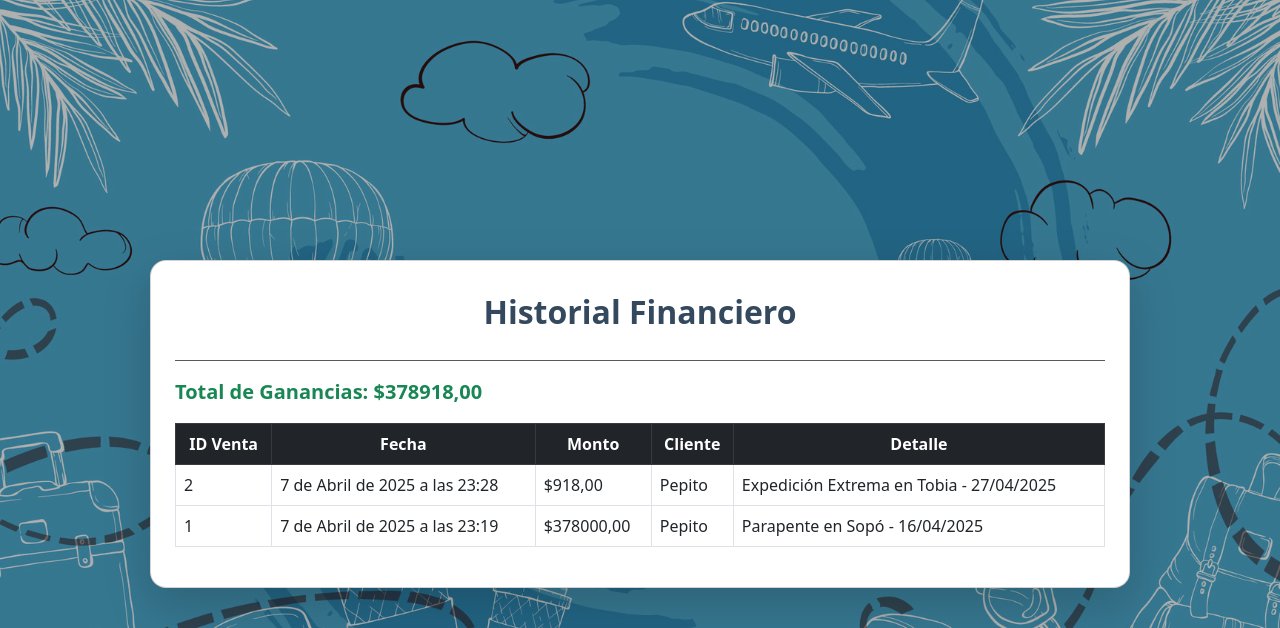
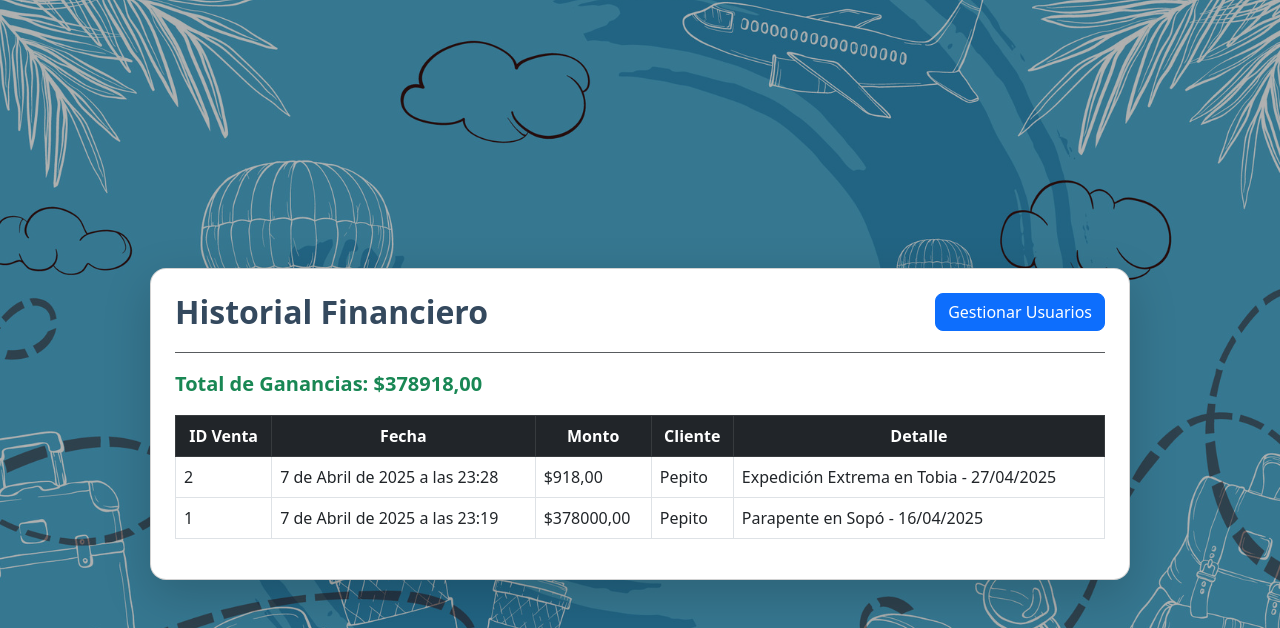
Before and after one commit to CRICAPOGA/Rutas_andinas, a Django app: page /finances/ in a window 1280 px wide. Shown: the part 70-698 px from the top of the page. Run offline with Django 5.2, Linux system fonts and the light colour scheme; a user stored in the database is signed in; data comes from the database, SQL or seed files in the repository; both versions use the stored data as it was after the commit.

Commit message:
add - Panel de administrador

```diff
--- a/RutasAndinas/RutasAndinas/templates/finances.html
+++ b/RutasAndinas/RutasAndinas/templates/finances.html
@@ -11,7 +11,12 @@
 
 <div class="container-fluid d-flex justify-content-center align-items-center min-vh-100 px-3">
     <div class="card shadow-lg rounded-4 p-4 m-4 col-lg-10 col-md-10 col-sm-12" style="background-color: white;">
-        <h2 class="text-center fw-bold mt-2 mb-4" style="color: #34495E;">Historial Financiero</h2>
+        <div class="d-flex justify-content-between align-items-center mb-3">
+            <h2 class="fw-bold m-0" style="color: #34495E;">Historial Financiero</h2>
+            <a href="{% url 'usuarios' %}" class="btn btn-primary rounded-3">
+                Gestionar Usuarios
+            </a>
+        </div>
         <hr class="border-1 opacity-75 mt-1">
 
         <p class="fs-5 text-success fw-semibold">Total de Ganancias: ${{ total_earnings|floatformat:2 }}</p>
--- a/RutasAndinas/RutasAndinas/views.py
+++ b/RutasAndinas/RutasAndinas/views.py
@@ -12,7 +12,6 @@ def home(request):
 @login_required
 def financial_view(request):
     sales = Sale.objects.all().order_by('-sale_date') #Organizar por fecha descendente
-    print(f"sales count: {sales.count()}")
     total_earnings = sales.aggregate(total=Sum('total_cost'))['total'] or 0  # Suma total de ventas
 
     context = {
--- a/RutasAndinas/Users/templates/crear_usuario.html
+++ b/RutasAndinas/Users/templates/crear_usuario.html
@@ -51,7 +51,7 @@
                 <button type="submit" class="btn shadow" style="background-color: #1ABC9C; color: white;">
                     Crear
                 </button>
-                <a href="{% url 'lista_usuarios' %}" class="btn" style="background-color: rgb(199, 86, 86); color: white;">Cancelar</a>
+                <a href="{% url 'usuarios' %}" class="btn" style="background-color: rgb(199, 86, 86); color: white;">Cancelar</a>
             </div>
         </form>
     </div>
--- a/RutasAndinas/Users/templates/editar_usuario.html
+++ b/RutasAndinas/Users/templates/editar_usuario.html
@@ -50,7 +50,7 @@
                 <button type="submit" class="btn shadow" style="background-color:  #1ABC9C; color: white;">
                     Guardar
                 </button>
-                <a href="{% url 'lista_usuarios' %}" class="btn" style="background-color: rgb(199, 86, 86); color: white;">Cancelar</a>
+                <a href="{% url 'usuarios' %}" class="btn" style="background-color: rgb(199, 86, 86); color: white;">Cancelar</a>
             </div>
         </form>
     </div>
--- a/RutasAndinas/Users/views.py
+++ b/RutasAndinas/Users/views.py
@@ -34,7 +34,7 @@ def crear_usuario(request):
             )
             usuario.save()
             messages.success(request, "Usuario creado exitosamente.")
-            return redirect("lista_usuarios")
+            return redirect("usuarios")
 
     return render(request, "crear_usuario.html", {"roles": roles})
 
@@ -57,7 +57,7 @@ def editar_usuario(request, usuario_id):
 
         usuario.save()
         messages.success(request, "Usuario actualizado correctamente.")
-        return redirect("lista_usuarios")
+        return redirect("usuarios")
 
     return render(request, "editar_usuario.html", {"usuario": usuario, "roles": roles})
 
@@ -67,4 +67,4 @@ def eliminar_usuario(request, usuario_id):
     usuario = get_object_or_404(User, pk=usuario_id)
     usuario.delete()
     messages.success(request, "Usuario eliminado correctamente.")
-    return redirect("lista_usuarios")
+    return redirect("usuarios")
```
Also changed, not shown: RutasAndinas/Authentication/views.py (+12 -0 lines), RutasAndinas/RutasAndinas.db.
